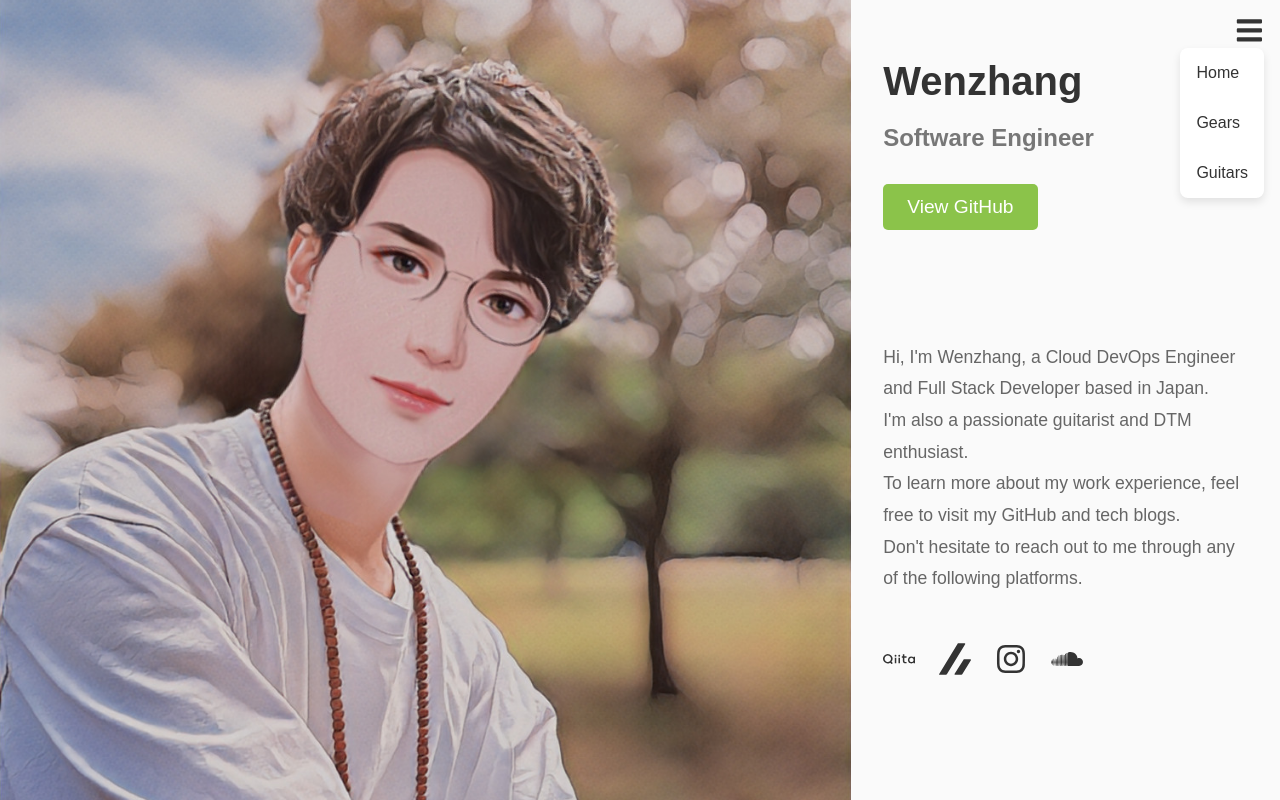
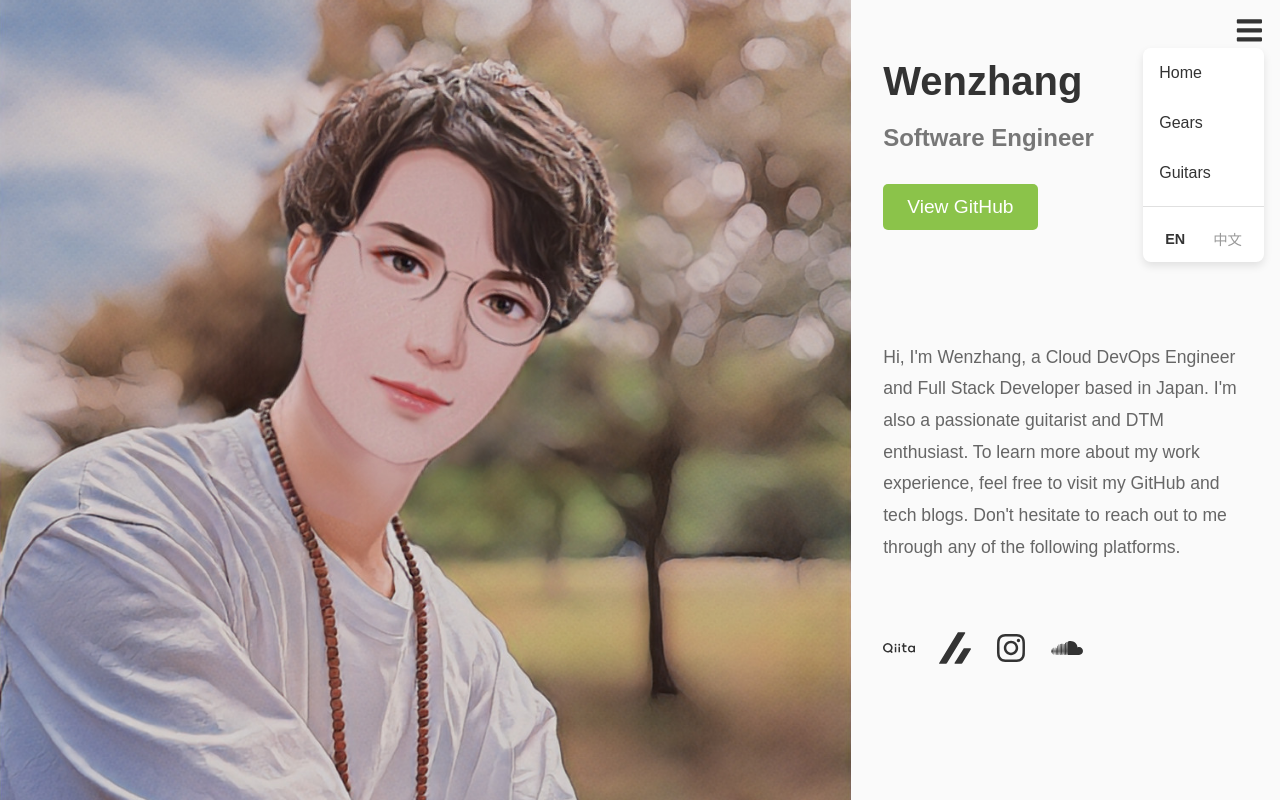
Before and after one commit to to-fmak/to-fmak.github.io, a React (Create React App) app: page / in a window 1280 px wide. Both pictures are taken after a click on the icon 1249 px from the left and 30 px from the top of the page. Built offline with nearby package versions, Linux system fonts and the light colour scheme.

Commit message:
add language switcher

```diff
--- a/src/App.tsx
+++ b/src/App.tsx
@@ -1,6 +1,7 @@
 import React from 'react';
 import { BrowserRouter as Router, Route, Routes, useLocation } from 'react-router-dom';
 import { AnimatePresence, motion, type Transition } from 'framer-motion';
+import { useTranslation } from 'react-i18next';
 import { Container, LeftPanel, RightPanel, Name, Title, Button, Description, SocialIcons, IconLink } from './styles/AppStyles';
 import { FaInstagram, FaSoundcloud } from 'react-icons/fa';
 import { SiQiita } from 'react-icons/si';
@@ -56,6 +57,8 @@ const App: React.FC = () => {
 };
 
 const Home: React.FC = () => {
+  const { t } = useTranslation();
+
   return (
     <Container>
       <HamburgerMenuContainer />
@@ -63,15 +66,12 @@ const Home: React.FC = () => {
       <RightPanel>
         <div>
           <Name>Wenzhang</Name>
-          <Title>Software Engineer</Title>
+          <Title>{t('home.title')}</Title>
           <Button href="https://github.com/to-fmak" target="_blank" rel="noopener noreferrer">
-            View GitHub
+            {t('home.viewGithub')}
           </Button>
           <Description>
-            Hi, I'm Wenzhang, a Cloud DevOps Engineer and Full Stack Developer based in Japan.<br />
-            I'm also a passionate guitarist and DTM enthusiast. <br />
-            To learn more about my work experience, feel free to visit my GitHub and tech blogs.<br />
-            Don't hesitate to reach out to me through any of the following platforms.
+            {t('home.description')}
           </Description>
         </div>
         <SocialIcons>
--- a/src/components/HamburgerMenuContainer.tsx
+++ b/src/components/HamburgerMenuContainer.tsx
@@ -1,11 +1,13 @@
 import React, { useState } from 'react';
 import { useNavigate } from 'react-router-dom';
+import { useTranslation } from 'react-i18next';
 import { FaBars } from 'react-icons/fa';
-import { HamburgerMenuContainerWrapper, DropdownMenu, MenuItem } from '../styles/HamburgerMenuStyles';
+import { HamburgerMenuContainerWrapper, DropdownMenu, MenuItem, MenuDivider, LanguageOptions, LangOption } from '../styles/HamburgerMenuStyles';
 
 const HamburgerMenuContainer: React.FC = () => {
   const [menuOpen, setMenuOpen] = useState(false);
   const navigate = useNavigate();
+  const { t, i18n } = useTranslation();
 
   const toggleMenu = () => {
     setMenuOpen(!menuOpen);
@@ -21,9 +23,18 @@ const HamburgerMenuContainer: React.FC = () => {
       <FaBars onClick={toggleMenu} />
       {menuOpen && (
         <DropdownMenu>
-          <MenuItem onClick={() => handleMenuItemClick('/')}>Home</MenuItem>
-          <MenuItem onClick={() => handleMenuItemClick('/gears')}>Gears</MenuItem>
-          <MenuItem onClick={() => handleMenuItemClick('/guitars')}>Guitars</MenuItem>
+          <MenuItem onClick={() => handleMenuItemClick('/')}>{t('nav.home')}</MenuItem>
+          <MenuItem onClick={() => handleMenuItemClick('/gears')}>{t('nav.gears')}</MenuItem>
+          <MenuItem onClick={() => handleMenuItemClick('/guitars')}>{t('nav.guitars')}</MenuItem>
+          <MenuDivider />
+          <LanguageOptions>
+            <LangOption $active={i18n.language === 'en'} onClick={() => i18n.changeLanguage('en')}>
+              EN
+            </LangOption>
+            <LangOption $active={i18n.language === 'zh'} onClick={() => i18n.changeLanguage('zh')}>
+              中文
+            </LangOption>
+          </LanguageOptions>
         </DropdownMenu>
       )}
     </HamburgerMenuContainerWrapper>
--- /dev/null
+++ b/src/i18n.ts
@@ -0,0 +1,101 @@
+import i18next from 'i18next';
+import { initReactI18next } from 'react-i18next';
+
+const resources = {
+  en: {
+    translation: {
+      nav: {
+        home: 'Home',
+        gears: 'Gears',
+        guitars: 'Guitars',
+      },
+      home: {
+        title: 'Software Engineer',
+        viewGithub: 'View GitHub',
+        description:
+          "Hi, I'm Wenzhang, a Cloud DevOps Engineer and Full Stack Developer based in Japan. I'm also a passionate guitarist and DTM enthusiast. To learn more about my work experience, feel free to visit my GitHub and tech blogs. Don't hesitate to reach out to me through any of the following platforms.",
+      },
+      gears: {
+        setup2025: 'My Desk Setup 2025 ~ ',
+        setup2024: 'My Desk Setup 2024 ~',
+        setup2023: 'My Desk Setup 2022 ~ 2023',
+        iphone:
+          "iPhone: I've been an Apple user for over 10 years and am currently using the iPhone 16 Pro.",
+        keyboards:
+          "Keychron K2V2 and K3: The K2V2 has red switches, while the K3 has brown switches. Personally, I prefer the typing feel of the K2V2.",
+        macbook:
+          "M2 Pro MacBook: I've always used Macs for development. Currently, my company provides an M3 Pro MacBook, which has higher specs than my personal MacBook.",
+        monitor: 'Portable screen: I don\'t use it much now.',
+        beats:
+          'Beats Studio: I frequently use them for listening to and creating music.',
+        airpods:
+          'AirPods (2nd generation): I bought them in 2019 and have used them for many years. They are still in use and very durable.',
+      },
+      guitars: {
+        g00: 'Martin D-28 Street Legend(2025~)',
+        g01: 'PRS(2024~)',
+        g02: 'Yamaha Mini Guitar(2018~)',
+        g03: 'Gibson USA(2018~2023)',
+        g04: 'Fender Stratocaster Japan(2017~2019)',
+        g05: 'Fender Telecaster Japan(2016~2017)',
+        g06: 'Yeah Man!',
+        g07: 'Some Old Stuffs',
+        g08: 'Guitar And Watches',
+        g09: 'Kelord And I(2014) I Miss You Bro.',
+      },
+    },
+  },
+  zh: {
+    translation: {
+      nav: {
+        home: '首页',
+        gears: '设备',
+        guitars: '吉他',
+      },
+      home: {
+        title: '软件工程师',
+        viewGithub: '查看 GitHub',
+        description:
+          '我是Wenzhang，一名常驻日本的云 DevOps 工程师和全栈开发者。我也是一名充满激情的吉他手和 DTM 爱好者。欲了解更多关于我的工作经验，欢迎访问我的 GitHub 和技术博客。随时可以通过以下任何平台与我联系。',
+      },
+      gears: {
+        setup2025: '我的桌面设置 2025 ~ ',
+        setup2024: '我的桌面设置 2024 ~',
+        setup2023: '我的桌面设置 2022 ~ 2023',
+        iphone:
+          '苹果老用户了，已使用 Apple 产品超过 10 年，目前使用 iPhone 16 Pro。',
+        keyboards:
+          'Keychron K2V2 和 K3：K2V2 红轴，K3 茶轴。我个人更喜欢 K2V2 的打字手感。',
+        macbook:
+          '我一直在使用 Mac 进行开发。目前，公司配备的 M3 Pro MacBook 性能比我个人的Mac更高。',
+        monitor: '便携屏：现在用得不多了。',
+        beats: 'Beats Studio：我经常用它来听音乐和创作音乐。',
+        airpods:
+          'AirPods（第二代）：我在 2019 年购买，使用多年，至今仍在使用，非常耐用。',
+      },
+      guitars: {
+        g00: 'Martin D-28 Street Legend(2025~)',
+        g01: 'PRS(2024~)',
+        g02: 'Yamaha Mini Guitar(2018~)',
+        g03: 'Gibson USA(2018~2023)',
+        g04: 'Fender Stratocaster Japan(2017~2019)',
+        g05: 'Fender Telecaster Japan(2016~2017)',
+        g06: 'Yeah Man!',
+        g07: '旧友们',
+        g08: '吉他和手表',
+        g09: '我和Kelord(2014) 朋友我很想你。',
+      },
+    },
+  },
+};
+
+i18next.use(initReactI18next).init({
+  resources,
+  lng: 'en',
+  fallbackLng: 'en',
+  interpolation: {
+    escapeValue: false,
+  },
+});
+
+export default i18next;
--- a/src/index.tsx
+++ b/src/index.tsx
@@ -1,6 +1,7 @@
 import React from 'react';
 import ReactDOM from 'react-dom/client';
 import './index.css';
+import './i18n';
 import App from './App';
 
 const root = ReactDOM.createRoot(
--- a/src/pages/GuitarPage.tsx
+++ b/src/pages/GuitarPage.tsx
@@ -1,4 +1,5 @@
 import React from "react";
+import { useTranslation } from "react-i18next";
 import {
   CardContainer,
   CardImage,
@@ -19,60 +20,62 @@ import guitar08 from "../assets/images/guitars/08.jpg";
 import guitar09 from "../assets/images/guitars/09.jpg";
 
 const GearsPage: React.FC = () => {
+  const { t } = useTranslation();
+
   return (
     <div>
       <HamburgerMenuContainer />
       <SubPageContainer>
         <AnimatedCard><CardContainer>
           <CardImage src={guitar00} alt="Sample" />
-        <CardText>Martin D-28 Street Legend(2025~)</CardText>
+        <CardText>{t("guitars.g00")}</CardText>
         </CardContainer></AnimatedCard>
         <AnimatedCard><CardContainer>
           <CardImage src={guitar01} alt="Sample" />
-          <CardText>PRS(2024~)</CardText>
+          <CardText>{t("guitars.g01")}</CardText>
         </CardContainer></AnimatedCard>
         <AnimatedCard><CardContainer>
           <CardImage src={guitar02} alt="Sample" />
-          <CardText>Yamaha Mini Guitar(2018~)</CardText>
+          <CardText>{t("guitars.g02")}</CardText>
         </CardContainer></AnimatedCard>
         <AnimatedCard><CardContainer>
           <CardImage src={guitar03} alt="Sample" />
           <CardText>
-            Gibson USA(2018~2023)
+            {t("guitars.g03")}
           </CardText>
         </CardContainer></AnimatedCard>
         <AnimatedCard><CardContainer>
           <CardImage src={guitar04} alt="Sample" />
           <CardText>
-            Fender Stratocaster Japan(2017~2019)
+            {t("guitars.g04")}
           </CardText>
         </CardContainer></AnimatedCard>
         <AnimatedCard><CardContainer>
           <CardImage src={guitar05} alt="Sample" />
           <CardText>
-            Fender Telecaster Japan(2016~2017)
+            {t("guitars.g05")}
           </CardText>
         </CardContainer></AnimatedCard>
         <AnimatedCard><CardContainer>
           <CardImage src={guitar06} alt="Sample" />
-          <CardText>Yeah Man!</CardText>
+          <CardText>{t("guitars.g06")}</CardText>
         </CardContainer></AnimatedCard>
         <AnimatedCard><CardContainer>
           <CardImage src={guitar07} alt="Sample" />
           <CardText>
-            Some Old Stuffs
+            {t("guitars.g07")}
           </CardText>
         </CardContainer></AnimatedCard>
         <AnimatedCard><CardContainer>
           <CardImage src={guitar08} alt="Sample" />
           <CardText>
-           Guitar And Watches
+           {t("guitars.g08")}
           </CardText>
         </CardContainer></AnimatedCard>
         <AnimatedCard><CardContainer>
           <CardImage src={guitar09} alt="Sample" />
           <CardText>
-            Kelord And I(2014) I Miss You Bro.
+            {t("guitars.g09")}
           </CardText>
         </CardContainer></AnimatedCard>
       </SubPageContainer>
--- a/src/styles/HamburgerMenuStyles.ts
+++ b/src/styles/HamburgerMenuStyles.ts
@@ -55,3 +55,32 @@ export const MenuItem = styled.div`
     background-color: #f0f0f0;
   }
 `;
+
+export const MenuDivider = styled.div`
+  height: 1px;
+  background-color: #e0e0e0;
+  margin: 0.5rem 0;
+`;
+
+export const LanguageOptions = styled.div`
+  display: flex;
+  align-items: center;
+  justify-content: center;
+  gap: 1rem;
+  padding: 0.75rem 1rem;
+`;
+
+export const LangOption = styled.button<{ $active: boolean }>`
+  background: none;
+  border: none;
+  cursor: pointer;
+  font-size: 0.9rem;
+  font-weight: ${(props) => (props.$active ? '600' : '400')};
+  color: ${(props) => (props.$active ? '#333' : '#999')};
+  transition: color 0.2s ease;
+  white-space: nowrap;
+
+  &:hover {
+    color: #333;
+  }
+`;
```
Also changed, not shown: src/pages/GearsPage.tsx (+12 -15 lines).
